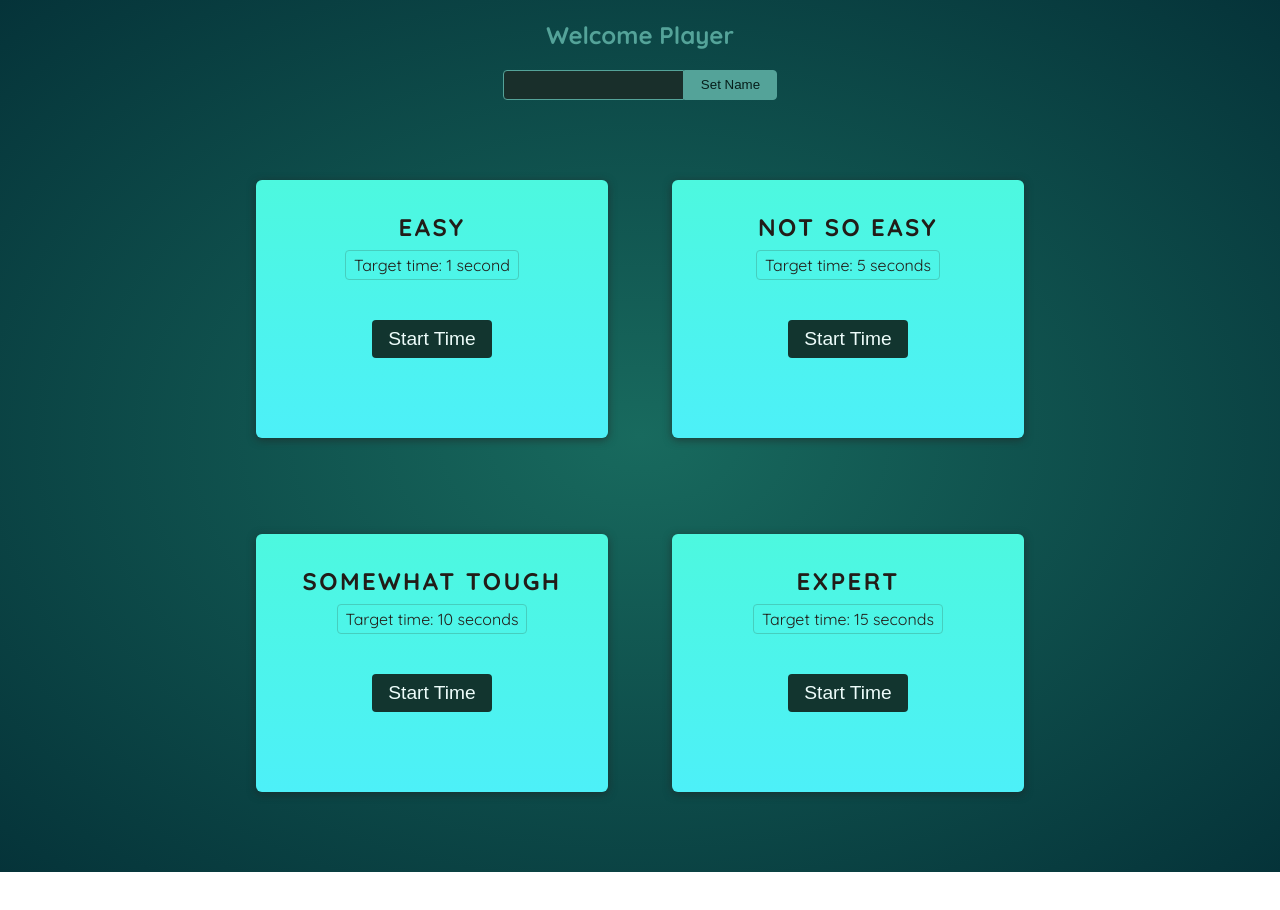
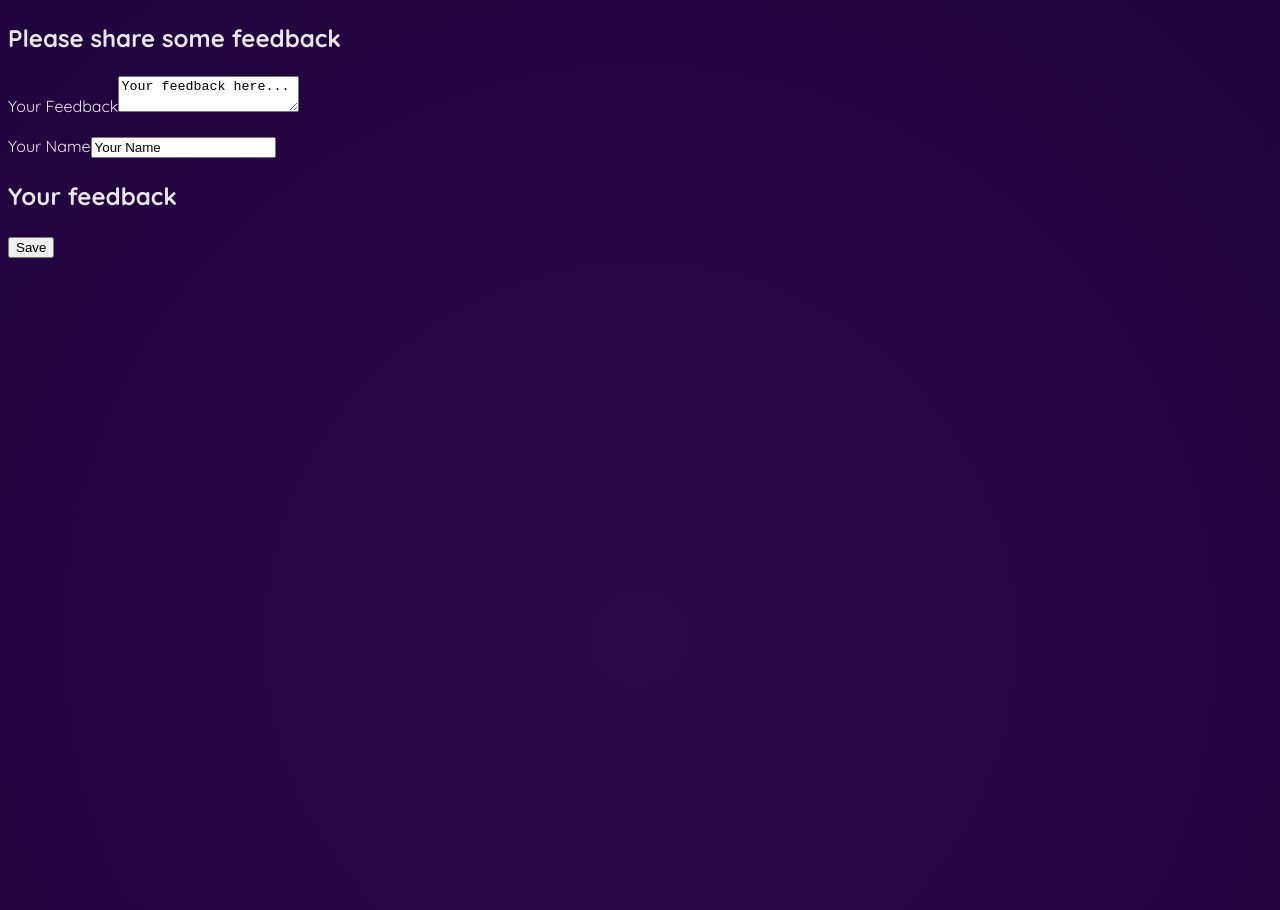
Before and after one commit to sakuraAK/react, a React (Vite) app: page / in a window 1280 px wide. Shown: the top 910 px of the page. Before the commit the page ends 872 px from the top, so only its background shows below. Built offline with nearby package versions, Linux system fonts and the light colour scheme; a web font is replaced by a local one.

Commit message:
Add solution

```diff
--- a/src/App.jsx
+++ b/src/App.jsx
@@ -1,102 +1,57 @@
-import { CORE_CONCEPTS, EXAMPLES } from "./data";
-import Header from "./components/Header/Header.jsx";
-import CoreConcept from "./components/CoreConcept/CoreConcept.jsx";
-import Button from "./components/Button/Button.jsx";
-import { useState, useRef } from "react";
+import { useState } from "react";
+import Review from "./components/Review";
+
+const userFeedback = {
+    userName: "Your Name",
+    userFeedbackText: "Your feedback here...",
+}
+
+function App() {
+
+    const [feedback, updateFeedback] = useState(userFeedback);
+
+    const [saveClicked, updateSaveClicked] = useState(false);
+
+    function onTextAreaChangeHandler(event) {
+        updateFeedback((previousValue) => ({...previousValue,
+            userFeedbackText: event.target.value}))
+    }
+
+    function onInputChangeEventHandler(event) {
+        updateFeedback((previousValue) => ({...previousValue,
+            userName: event.target.value}))
+    }
+
+    function onSaveHandler() {
+        updateSaveClicked(true);
+    }
 
 
 
+    return (
+      <>
+        <section id="feedback">
+          <h2>Please share some feedback</h2>
+          <p>
+            <label>Your Feedback</label>
+            <textarea value={feedback.userFeedbackText} onChange={onTextAreaChangeHandler}/>
+          </p>
+          <p>
+            <label>Your Name</label>
+            <input type="text" value={feedback.userName} onChange={onInputChangeEventHandler}/>
+          </p>
+        </section>
+        <section id="draft">
+          <h2>Your feedback</h2>
 
-
-export default function App() {
-  const [exampleText, setExampleText] = useState();
-
-  const exampleHtml = !exampleText ?
-    (<p>Click on a button</p>) :
-    (<div id="tab-content">
-      <h3>{EXAMPLES[exampleText].title}</h3>
-      <p>{EXAMPLES[exampleText].description}</p>
-      <pre>
-        <code>
-          {EXAMPLES[exampleText].code}
-        </code>
-      </pre>
-    </div>);
-
-  function handleClick(selectedButton) {
-    setExampleText(selectedButton);
-    console.log(exampleText);
+           { saveClicked && <Review feedback={feedback} />}
+           {/* { saveClicked ?  <Review feedback={feedback}/> : <></> } */}
+          <p>
+            <button onClick={onSaveHandler}>Save</button>
+          </p>
+        </section>
+      </>
+    );
   }
 
-  function getBtnClass(btnName) {
-    return exampleText === btnName ? "active" : ""
-  }
-
-  return (
-    <div>
-      <Header></Header>
-      <main>
-        <h2>Core concepts</h2>
-        <section id="core-concepts">
-          <ul>
-            {CORE_CONCEPTS.map((coreConcept) => (<CoreConcept key={coreConcept.title} {...coreConcept}/>))}
-          </ul>
-        </section>
-        <section id="examples">
-          <h2>Examples</h2>
-          <menu>
-            {Object.keys(EXAMPLES).map((coreConceptTitle) => (
-              <Button key={coreConceptTitle}
-                clickHandler={() => handleClick(coreConceptTitle)}
-                buttonClass={getBtnClass(coreConceptTitle)}>
-                {coreConceptTitle.toUpperCase()}
-              </Button>
-              ))
-            }
-            {/* <Button
-            clickHandler={() => handleClick("components")}
-            buttonClass={getBtnClass("components")}
-            >Components</Button>
-            <Button
-            clickHandler={() => handleClick("jsx")}
-            buttonClass={getBtnClass("jsx")}
-            >Jsx</Button>
-            <Button
-            clickHandler={() => handleClick("props")}
-            buttonClass={getBtnClass("props")}
-            >Props</Button>
-            <Button
-            clickHandler={() => handleClick("state")}
-            buttonClass={getBtnClass("state")}
-            >State</Button> */}
-          </menu>
-          {/* {!exampleText && (<p>Click on a button</p>)}
-        {exampleText && (<div id="tab-content">
-          <h3>{EXAMPLES[exampleText].title}</h3>
-          <p>{EXAMPLES[exampleText].description}</p>
-          <pre>
-            <code>
-              {EXAMPLES[exampleText].code}
-            </code>
-          </pre>
-        </div>)} */}
-          {/* {!exampleText ?
-          (<p>Click on a button</p>) :
-          (<div id="tab-content">
-            <h3>{EXAMPLES[exampleText].title}</h3>
-            <p>{EXAMPLES[exampleText].description}</p>
-            <pre>
-              <code>
-                {EXAMPLES[exampleText].code}
-              </code>
-            </pre>
-          </div>)
-        } */}
-
-          {exampleHtml}
-
-        </section>
-      </main>
-    </div>
-  );
-}
+  export default App;
--- /dev/null
+++ b/src/components/Review.jsx
@@ -0,0 +1,8 @@
+export default function Review({feedback}) {
+    return (
+        <div>
+            <p>{feedback.userFeedbackText}</p>
+            <a>{feedback.userName}</a>
+        </div>
+    );
+}
```
Also changed, not shown: src/index.jsx (+5 -5 lines).
